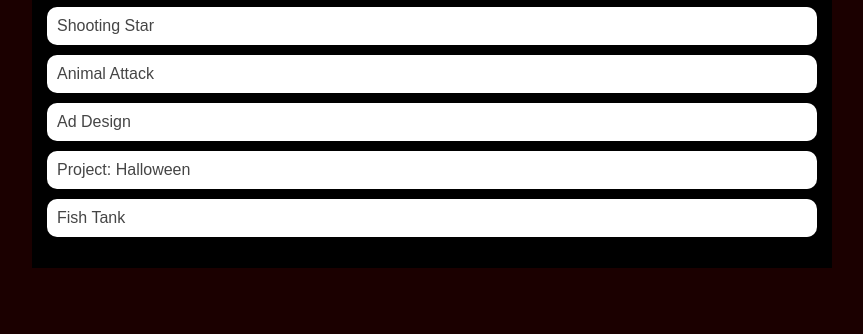
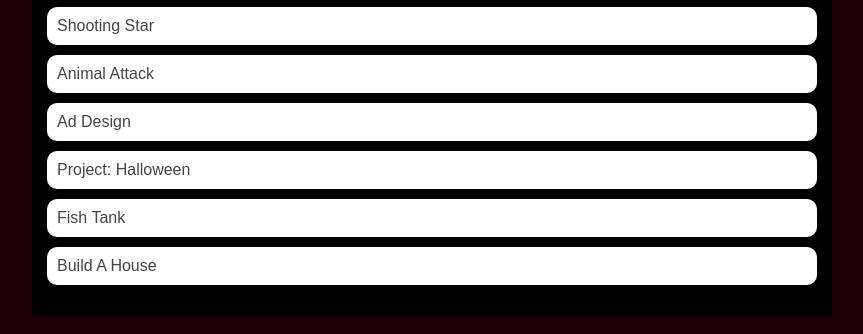
Before and after one commit to IndyanaMcDowell/IndyanaMcDowell.github.io, a plain HTML site: page portfolio.html in a window 1280 px wide. Shown: the part 468-802 px from the top of the page, without its empty margins (208-1071 px from the left). Drawn offline with Linux system fonts and the light colour scheme.

Commit message:
added build a house to portfolio

```diff
--- a/portfolio.html
+++ b/portfolio.html
@@ -82,6 +82,12 @@
                 >Fish Tank</a
               >
             </li>
+            <li>
+              <a
+                href="https://www.khanacademy.org/computer-programming/spin-off-of-project-build-a-house/6391810446442496"
+                >Build A House</a
+              >
+            </li>
           </ul>
         </div>
       </main>
```
